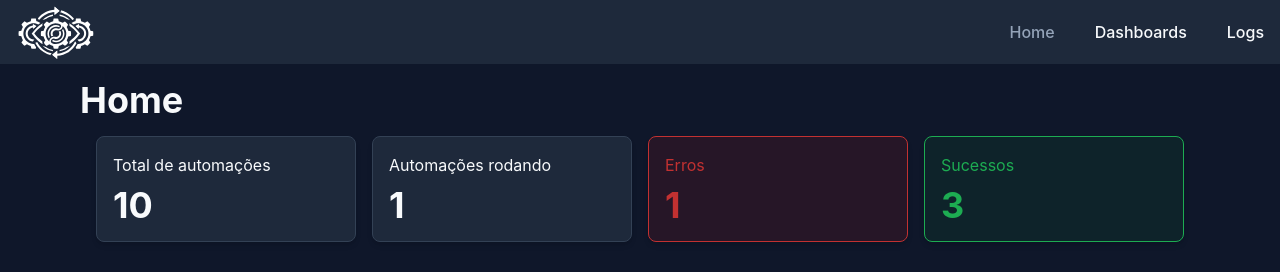
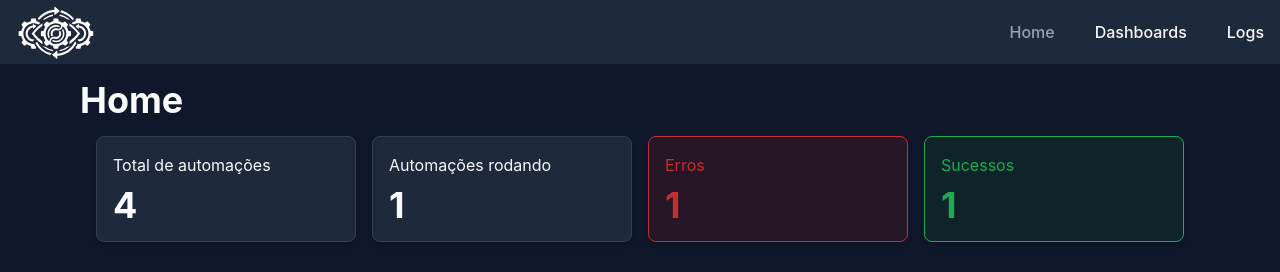
Before and after one commit to Larand26/Monitoramento-Automacoes, a React (Vite) app: page /#/ in a window 1280 px wide. Shown: the top 272 px of the page. Built offline with nearby package versions, Linux system fonts and the light colour scheme.

Commit message:
feat: coloca os dados em variaveis

```diff
--- a/src/components/CardStatistics.tsx
+++ b/src/components/CardStatistics.tsx
@@ -2,7 +2,7 @@ import Card from "./Card";
 
 export default function CardStatistics(props: {
   title: string;
-  value: string;
+  value: number;
   error?: boolean;
   success?: boolean;
 }) {
--- a/src/pages/home/Home.tsx
+++ b/src/pages/home/Home.tsx
@@ -1,3 +1,5 @@
+import { useState } from "react";
+
 import NavBar from "../../components/NavBar";
 import CardStatistics from "../../components/CardStatistics";
 import CardAutomation from "../../components/CardAutomation";
@@ -6,6 +8,19 @@ import type { iLog } from "../../interfaces/interfaces";
 import { logs } from "../../data/logs";
 
 export default function Home() {
+  const [logsState, setLogsState] = useState(logs);
+
+  const totalAutomations = logsState.length;
+  const automationsRunning = logsState.filter(
+    (log) => log.status === "running",
+  ).length;
+  const automationsErrors = logsState.filter(
+    (log) => log.status === "error",
+  ).length;
+  const automationsSuccess = logsState.filter(
+    (log) => log.status === "success",
+  ).length;
+
   return (
     <div className="w-full h-screen flex flex-col items-center">
       <NavBar pageActive="home" />
@@ -13,14 +28,28 @@ export default function Home() {
         <h1 className="text-4xl font-bold text-primary">Home</h1>
         {/* statistics */}
         <div className="w-full  flex items-center justify-between gap-4 p-4">
-          <CardStatistics title="Total de automações" value="10" />
-          <CardStatistics title="Automações rodando" value="1" />
-          <CardStatistics title="Erros" value="1" error={true} />
-          <CardStatistics title="Sucessos" value="3" success={true} />
+          <CardStatistics
+            title="Total de automações"
+            value={totalAutomations}
+          />
+          <CardStatistics
+            title="Automações rodando"
+            value={automationsRunning}
+          />
+          <CardStatistics
+            title="Erros"
+            value={automationsErrors}
+            error={true}
+          />
+          <CardStatistics
+            title="Sucessos"
+            value={automationsSuccess}
+            success={true}
+          />
         </div>
         {/* Automations */}
         <div className="w-full grid grid-cols-1 md:grid-cols-2 gap-4 p-4">
-          {logs.map((log) => (
+          {logsState.map((log) => (
             <CardAutomation key={log.runId} log={log as iLog} />
           ))}
         </div>
```
